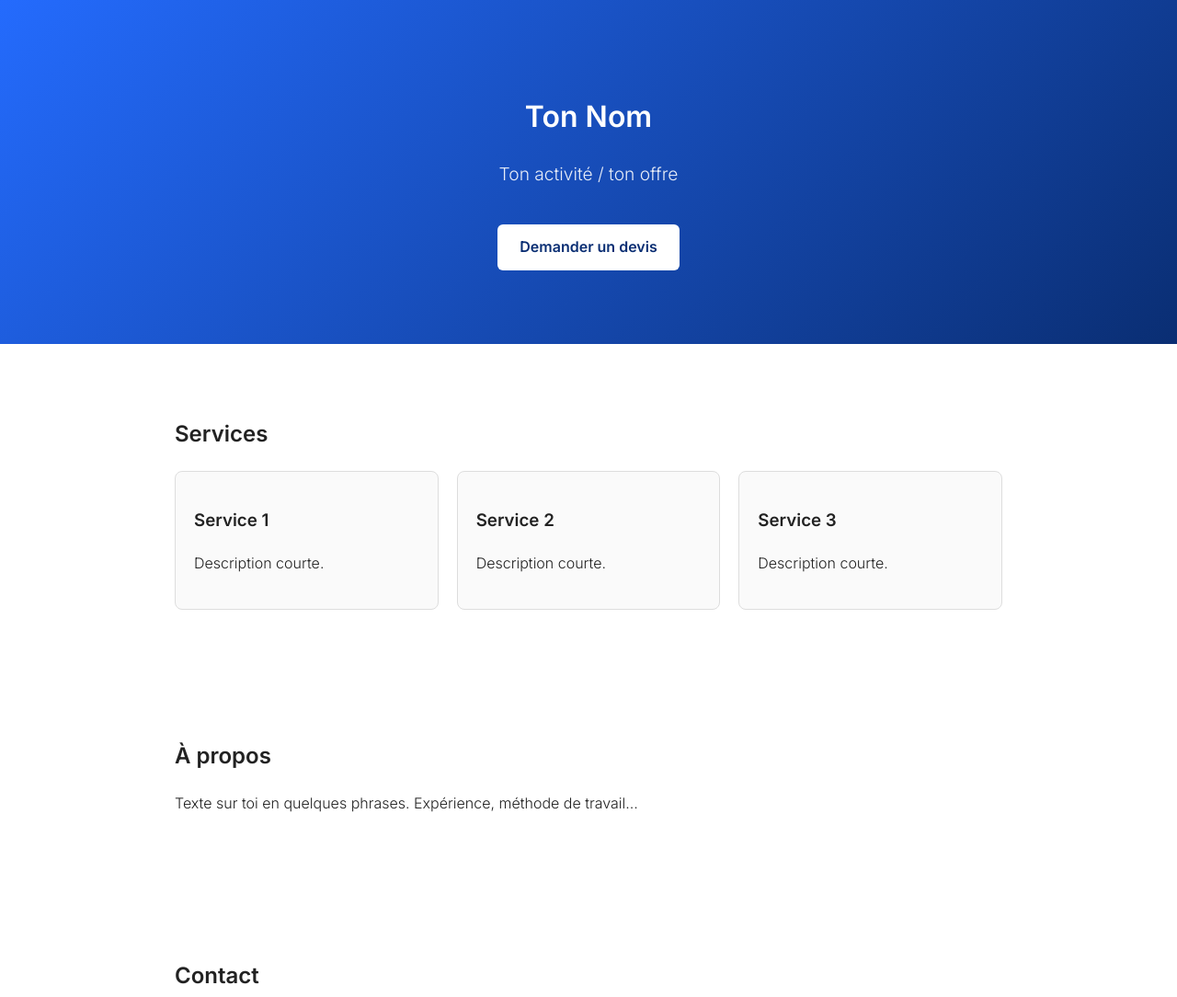
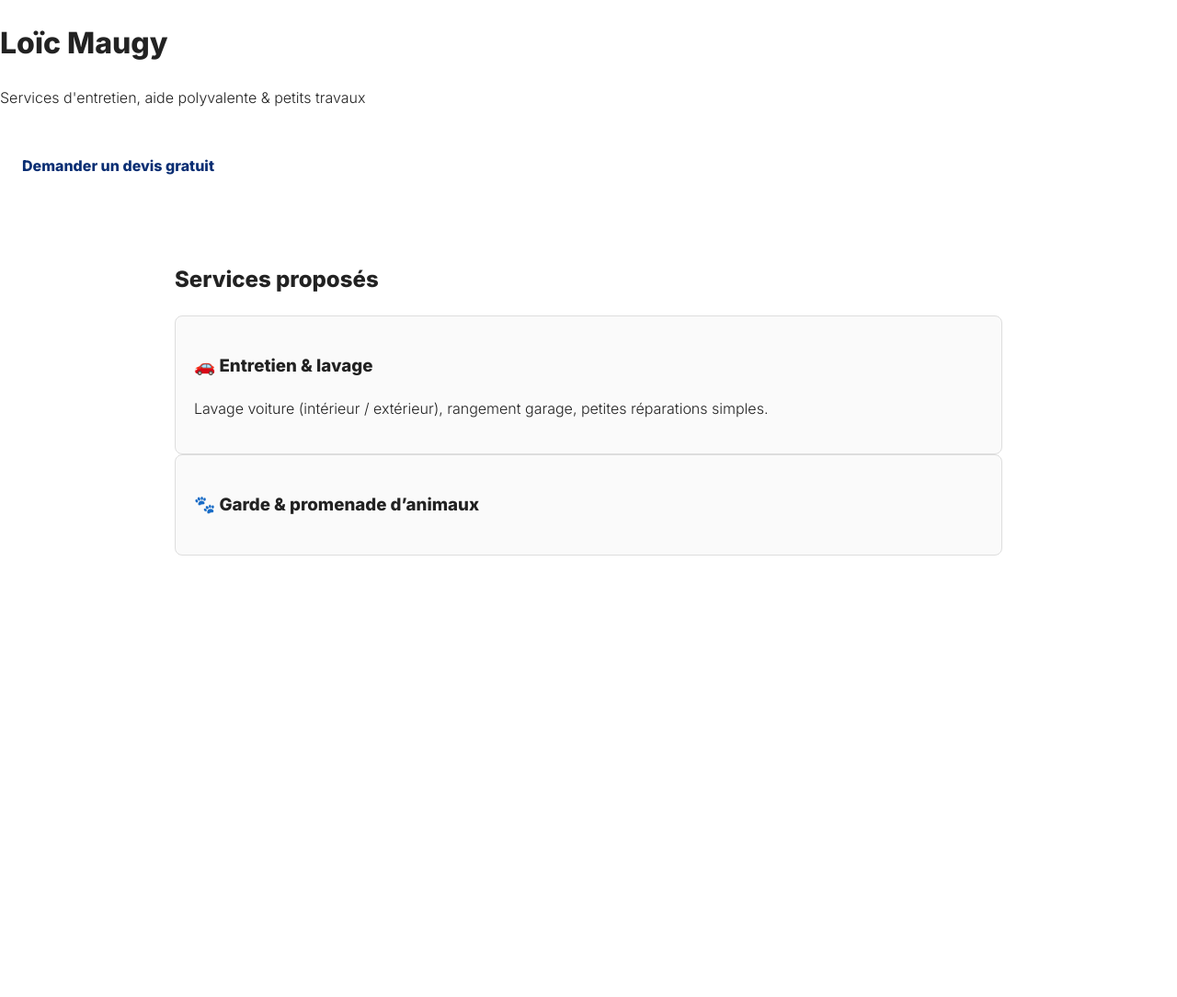
Before and after one commit to loic-maugy/maugyloic.github.io, a plain HTML site: page index.html in a window 1280 px wide. Shown: the top 1084 px of the page at 92% size. After the commit the page ends 800 px from the top, so only its background shows below. Drawn offline with Linux system fonts and the light colour scheme.

Commit message:
Update index.html

```diff
--- a/index.html
+++ b/index.html
@@ -1,49 +1,39 @@
 <!doctype html>
 <html lang="fr">
 <head>
-<meta charset="utf-8">
-<meta name="viewport" content="width=device-width, initial-scale=1">
-<title>Ton Nom | Ton Activité</title>
-<meta name="description" content="Service professionnel à petit prix. Contact rapide.">
-<link rel="stylesheet" href="styles.css">
-<link rel="icon" href="favicon.ico">
-<link href="https://fonts.googleapis.com/css2?family=Inter:wght@300;600&display=swap" rel="stylesheet">
+  <meta charset="utf-8">
+  <meta name="viewport" content="width=device-width,initial-scale=1">
+  <title>Loïc Maugy — Services d'entretien & aide polyvalente</title>
+  <meta name="description" content="Services : lavage auto, rangement, garage, garde d'animaux, débroussaillage, taille haies, petits travaux, aide aux devoirs, déménagement, courses d'appoint.">
+  <link rel="icon" href="favicon.ico">
+  <link href="https://fonts.googleapis.com/css2?family=Inter:wght@300;600;800&display=swap" rel="stylesheet">
+  <link rel="stylesheet" href="styles.css">
 </head>
 
 <body>
 
-<header class="hero">
-  <h1>Ton Nom</h1>
-  <p class="subtitle">Ton activité / ton offre</p>
-  <a href="#contact" class="btn">Demander un devis</a>
+<header class="site-hero">
+  <div class="wrap">
+    <img src="images/logo.png" alt="Logo Loïc Maugy" class="logo" onerror="this.style.display='none'">
+    <div class="hero-content">
+      <h1>Loïc Maugy</h1>
+      <p class="tagline">Services d'entretien, aide polyvalente & petits travaux</p>
+      <a class="btn" href="#contact">Demander un devis gratuit</a>
+    </div>
+  </div>
 </header>
 
-<section id="services" class="section">
-  <h2>Services</h2>
-  <div class="cards">
-    <div class="card"><h3>Service 1</h3><p>Description courte.</p></div>
-    <div class="card"><h3>Service 2</h3><p>Description courte.</p></div>
-    <div class="card"><h3>Service 3</h3><p>Description courte.</p></div>
-  </div>
-</section>
+<main>
 
-<section id="about" class="section">
-  <h2>À propos</h2>
-  <p>Texte sur toi en quelques phrases. Expérience, méthode de travail…</p>
-</section>
+<section id="services" class="section wrap">
+  <h2>Services proposés</h2>
 
-<section id="contact" class="section">
-  <h2>Contact</h2>
-  <p>Téléphone : <a href="tel:+33600000000">06 00 00 00 00</a></p>
-  <p>Email : <a href="mailto:email@exemple.com">email@exemple.com</a></p>
+  <div class="grid">
+    <article class="card">
+      <h3>🚗 Entretien & lavage</h3>
+      <p>Lavage voiture (intérieur / extérieur), rangement garage, petites réparations simples.</p>
+    </article>
 
-  <!-- Formulaire Google gratuit -->
-  <iframe src="TON_URL_GOOGLE_FORM" width="100%" height="600" frameborder="0"></iframe>
-</section>
-
-<footer>
-  <p>© 2025 – Ton Nom</p>
-</footer>
-
-</body>
-</html>
+    <article class="card">
+      <h3>🐾 Garde & promenade d’animaux</h3>
+      <p
```
